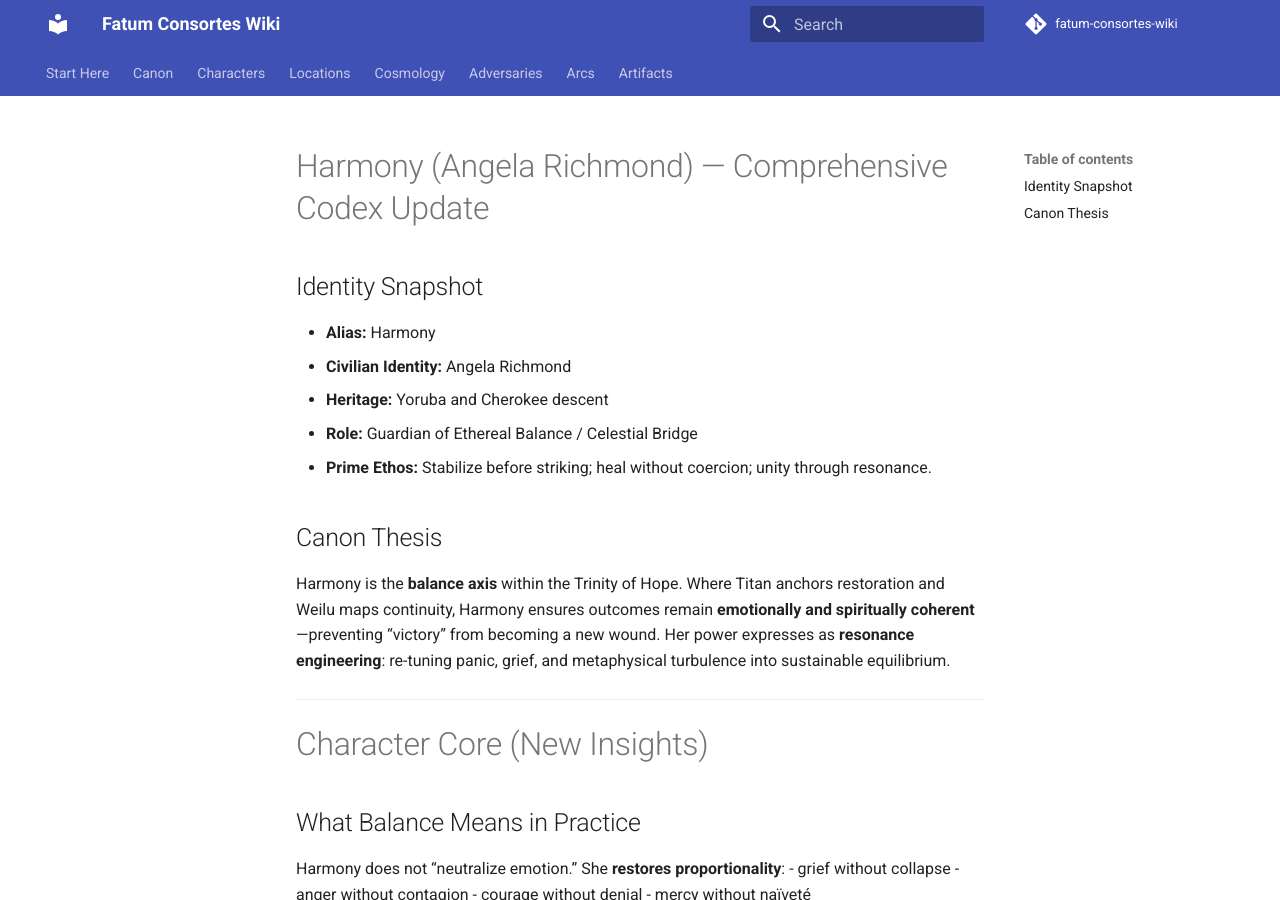
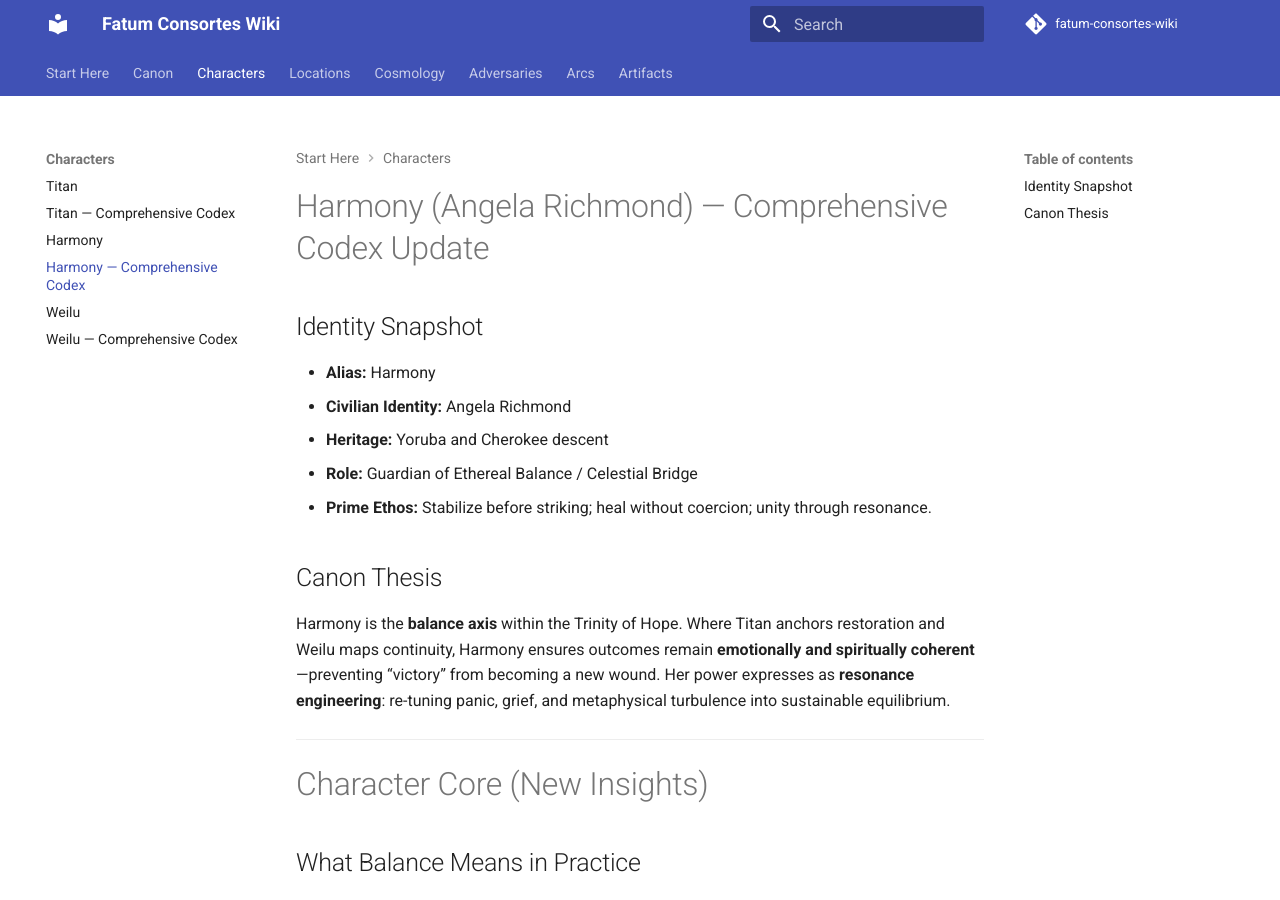
Before and after one commit to BatComptroller/fatum-consortes-wiki, an MkDocs documentation site: the page built from docs/characters/harmony-comprehensive.md, in a window 1280 px wide and 900 px high. Built offline with MkDocs 1.6.1 and Material for MkDocs 9.7.7, drawn with Linux system fonts in a browser that asks for light colours; comment, search, counter and statistics services are not loaded.

Commit message:
Update mkdocs.yml

```diff
--- a/mkdocs.yml
+++ b/mkdocs.yml
@@ -38,6 +38,7 @@ nav:
       - Titan: characters/titan.md
       - Titan — Comprehensive Codex: characters/titan-comprehensive.md
       - Harmony: characters/harmony.md
+      - Harmony — Comprehensive Codex: characters/harmony-comprehensive.md
       - Weilu: characters/weilu.md
       - Weilu — Comprehensive Codex: characters/weilu-comprehensive.md
 
```
